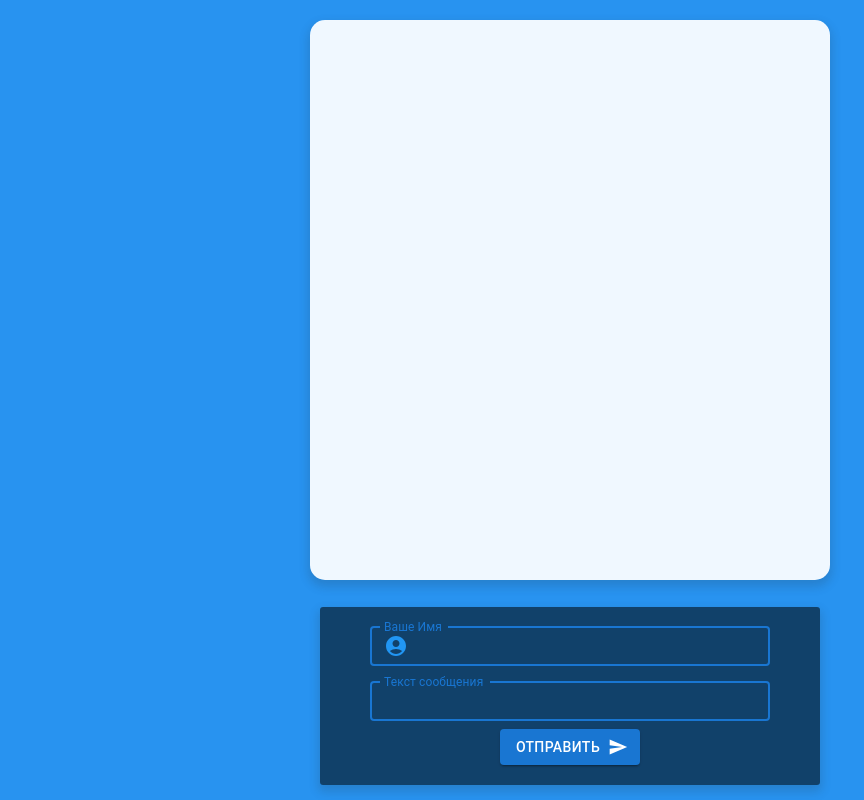
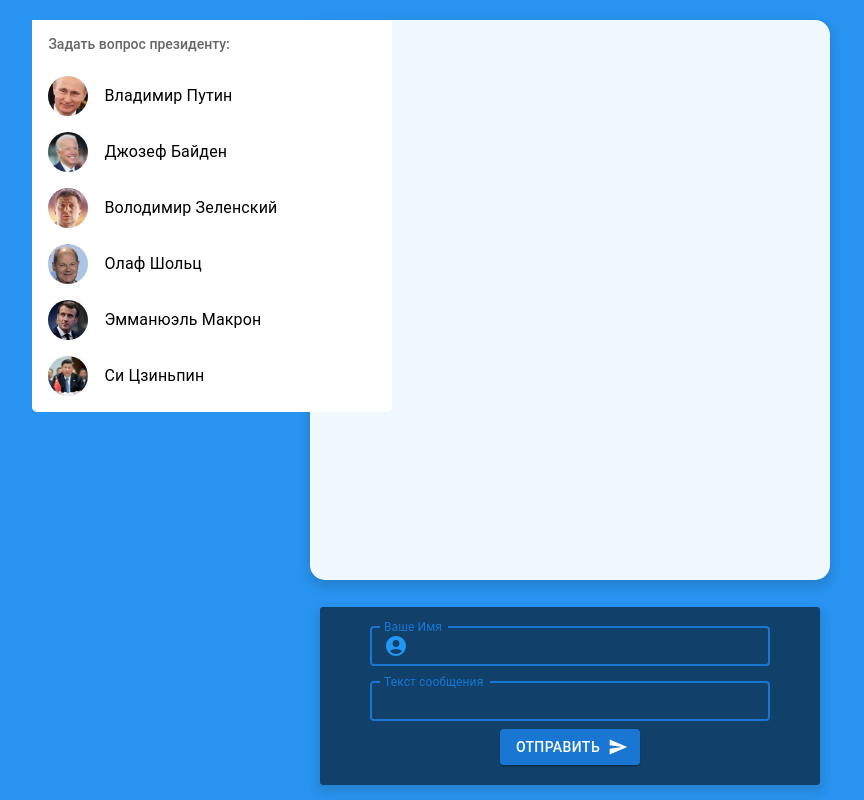
Before and after one commit to kochenov/react-lesson, a React (Create React App) app: page / in a window 1280 px wide. Shown: the whole page, without its empty margins (70-934 px from the left). Built offline with nearby package versions, Linux system fonts and the light colour scheme.

Commit message:
Добавил список чатов

```diff
--- a/src/App.js
+++ b/src/App.js
@@ -1,5 +1,6 @@
 import React, { useState, useEffect } from "react";
 import Form from "./Form";
+import ListChats from "./ListChats";
 import Message from "./Message";
 import "./message.scss";
 
@@ -36,13 +37,14 @@ function App() {
 
   return (
     <div className="App">
-      <header>
+      <div className="row">
         <div className="App-header">
           {messages.map((message) => (
             <Message message={message} key={message.id} />
           ))}
         </div>
-      </header>
+        <ListChats />
+      </div>
       <Form create={createMessage} />
     </div>
   );
--- /dev/null
+++ b/src/ListChats.js
@@ -0,0 +1,46 @@
+import React, { useState } from "react";
+import Box from "@mui/material/Box";
+import List from "@mui/material/List";
+import ListItem from "@mui/material/ListItem";
+import ListItemButton from "@mui/material/ListItemButton";
+import ListItemText from "@mui/material/ListItemText";
+import Avatar from "@mui/material/Avatar";
+import ListItemAvatar from "@mui/material/ListItemAvatar";
+import ListSubheader from "@mui/material/ListSubheader";
+
+const ListChats = () => {
+  const [chat, setChat] = useState([
+    { id: 1, name: "Владимир Путин" },
+    { id: 2, name: "Джозеф Байден" },
+    { id: 3, name: "Володимир Зеленский" },
+    { id: 4, name: "Олаф Шольц" },
+    { id: 5, name: "Эмманюэль Макрон" },
+    { id: 6, name: "Си Цзиньпин" },
+  ]);
+
+  return (
+    <Box sx={{ width: "100%", maxWidth: 360, bgcolor: "background.paper" }}>
+      <nav aria-label="secondary mailbox folders">
+        <List
+          subheader={<ListSubheader>Задать вопрос президенту:</ListSubheader>}
+        >
+          {chat.map((item) => (
+            <ListItem key={item.id} disablePadding>
+              <ListItemButton>
+                <ListItemAvatar>
+                  <Avatar
+                    alt={`${item.name}`}
+                    src={`/static/images/avatar/${item.id}.jpg`}
+                  />
+                </ListItemAvatar>
+                <ListItemText primary={item.name} />
+              </ListItemButton>
+            </ListItem>
+          ))}
+        </List>
+      </nav>
+    </Box>
+  );
+};
+
+export default ListChats;
--- a/src/message.scss
+++ b/src/message.scss
@@ -17,7 +17,7 @@ body {
     padding-bottom: 200px;
 }
 
-header {
+.row {
     display: block;
     width: 500px;
     margin: 0 auto;
@@ -68,3 +68,10 @@ header {
 
     }
 }
+
+.MuiBox-root {
+    position: fixed;
+    top: 20px;
+    left: 8%;
+    border-radius: 5px;
+}
```
